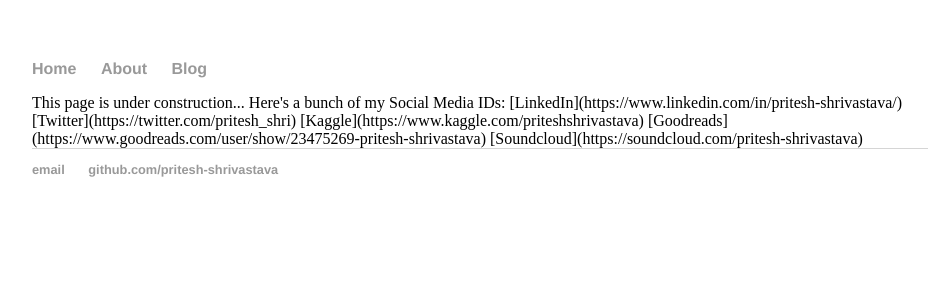
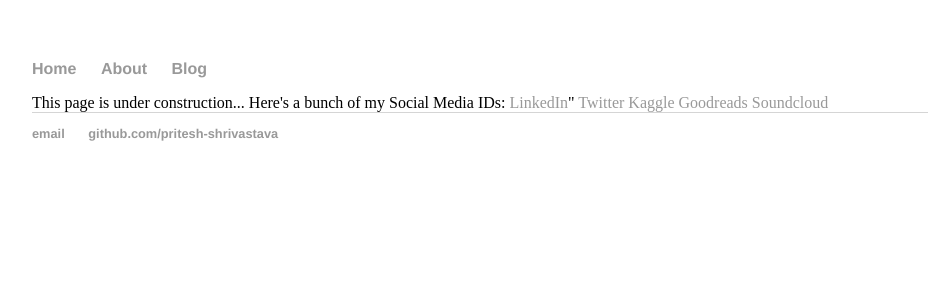
Before and after one commit to pritesh-shrivastava/pritesh-shrivastava.github.io, a Jekyll site: the page built from about/index.html, in a window 1280 px wide. Shown: the top 300 px of the page, without its empty margins (160-1093 px from the left). Built offline with Jekyll 4.4.1, drawn with Linux system fonts in a browser that asks for light colours; some of the changed lines change nothing that is shown.

Commit message:
[PS] Fix links in about page

```diff
--- a/about/index.html
+++ b/about/index.html
@@ -7,12 +7,12 @@ title: About
 This page is under construction...
 Here's a bunch of my Social Media IDs:
 
-[LinkedIn](https://www.linkedin.com/in/pritesh-shrivastava/)
+<a href="https://www.linkedin.com/in/pritesh-shrivastava/">LinkedIn</a>"
 
-[Twitter](https://twitter.com/pritesh_shri)
+<a href="https://twitter.com/pritesh_shri">Twitter</a>
 
-[Kaggle](https://www.kaggle.com/priteshshrivastava)
+<a href="https://www.kaggle.com/priteshshrivastava">Kaggle</a>
 
-[Goodreads](https://www.goodreads.com/user/show/23475269-pritesh-shrivastava)
+<a href="https://www.goodreads.com/user/show/23475269-pritesh-shrivastava">Goodreads</a>
 
-[Soundcloud](https://soundcloud.com/pritesh-shrivastava)
+<a href="https://soundcloud.com/pritesh-shrivastava">Soundcloud</a>
```
